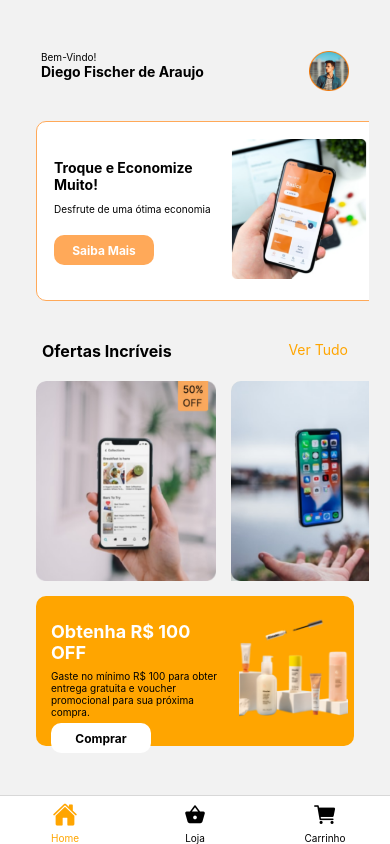
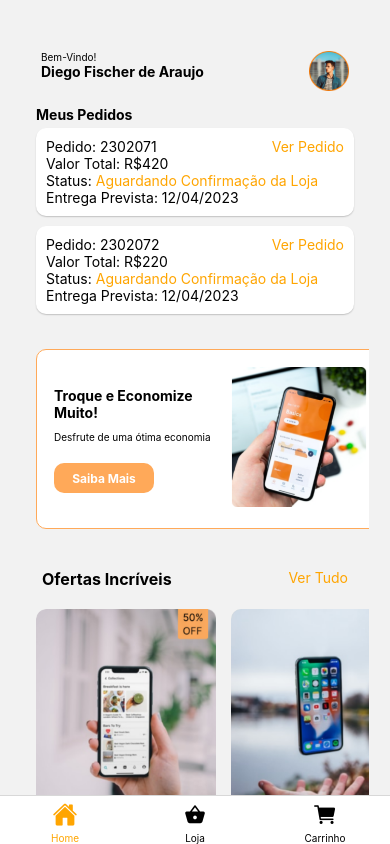
Before and after one commit to DiegoFischerDev/EcommerceApp-ReactNative, a React Native app: screen /TabRotas in a window 390 px wide. Built offline with nearby package versions, Linux system fonts and the light colour scheme; data requests are answered from the project's data file.

Commit message:
add Meus Pedidos

```diff
--- a/db.json
+++ b/db.json
@@ -35,9 +35,7 @@
       "review": 4.2,
       "reviewqtd": 80
     }
-
   ],
-
   "anuncios": [
     {
       "id": 1,
@@ -54,6 +52,41 @@
       "titulo": "Curso Java Experience",
       "descricao": "Depois do Carnaval"
     }
+  ],
+  "pedidos": [
+    {
+      "id": "2302071",
+      "itens": [
+        {
+          "id": 1,
+          "legenda": "Camisa Longa Branca",
+          "preço": 200,
+          "review": 3.8,
+          "reviewqtd": 80,
+          "tamanho": "M",
+          "quantidade": 2
+        }
+      ],
+      "valorTotalDoPedido": 420,
+      "status": "Aguardando Confirmação da Loja",
+      "previsãoDeEntrega": "12/04/2023"
+    },
+    {
+      "id": "2302072",
+      "itens": [
+        {
+          "id": 1,
+          "legenda": "Camisa Longa Branca",
+          "preço": 200,
+          "review": 3.8,
+          "reviewqtd": 80,
+          "tamanho": "G",
+          "quantidade": 1
+        }
+      ],
+      "valorTotalDoPedido": 220,
+      "status": "Aguardando Confirmação da Loja",
+      "previsãoDeEntrega": "12/04/2023"
+    }
   ]
-
 }
--- /dev/null
+++ b/src/hooks/useObterPedidosDaApi.js
@@ -0,0 +1,14 @@
+import { useEffect } from "react";
+import { api } from "../serviços";
+
+export function useObterPedidosDaApi (setPedidos) {
+
+  async function ObterPedidos (setPedidos) {
+    await api.get("/pedidos").then((response) => setPedidos(response.data))
+    .catch((erro) => console.error(erro));
+  }
+
+  useEffect (() => {
+    ObterPedidos(setPedidos)
+  }, []);
+}
--- a/src/telas/CarrinhoDeCompras/componentes/ResumoCompra.js
+++ b/src/telas/CarrinhoDeCompras/componentes/ResumoCompra.js
@@ -2,16 +2,36 @@ import React, { useContext, useEffect, useState } from 'react'
 import { StyleSheet, View,  Text, TouchableOpacity,  TextInput } from 'react-native'
 import FinalizarCompraModal from './FinalizarCompraModal';
 import { GlobalContext } from '../../../context/GlobalContext';
+import { useObterPedidosDaApi } from '../../../hooks/useObterPedidosDaApi';
+import axios from "axios";
 
 const ResumoCompra = () => {
 
   const [modalVisible, setModalVisible] = useState(false);
 
-  const { subtotal } = useContext(GlobalContext);
+  const { subtotal, itens } = useContext(GlobalContext);
 
   const[voucher, setVoucher] = useState(0)
   let taxaDeEntrega = subtotal === 0 ? 0 : 20;
   let total = subtotal - voucher + taxaDeEntrega;
+
+  const [pedidos, setPedidos] = useState([])
+
+  useObterPedidosDaApi(setPedidos)
+
+  let pedido = {
+    "id": "230207"+(pedidos.length+1),
+    "itens": itens,
+    "valorTotalDoPedido": total,
+    "status": "Aguardando Confirmação da Loja",
+    "previsãoDeEntrega": "12/04/2023"
+  }
+
+  const url = 'http://localhost:3000/';
+  async function EnviarPedido (pedido) {
+    await axios.post(url+'pedidos', pedido);
+  }
+
 
   return (
     <View >
@@ -61,7 +81,7 @@ const ResumoCompra = () => {
 
       <FinalizarCompraModal modalVisible={modalVisible} setModalVisible={setModalVisible} />
 
-      <TouchableOpacity style={estilos.orangeButton} onPress={() => setModalVisible(true)}>
+      <TouchableOpacity style={estilos.orangeButton} onPress={() => {setModalVisible(true); EnviarPedido (pedido)}}>
         <Text style={estilos.textoBotao}>Finalizar Compra</Text>
       </TouchableOpacity>
     </View>
--- /dev/null
+++ b/src/telas/home/componentes/MeusPedidosCard.js
@@ -0,0 +1,48 @@
+import react from "react";
+import { StyleSheet, Text, TouchableOpacity, View } from "react-native";
+
+
+const MeusPedidosCard = ({id, valorTotal, status, dataDaEntrega}) => {
+
+  return(
+    <View style={estilos.meusPedidos}>
+      <View>
+        <View style={{flexDirection:'row', justifyContent: "space-between"}}>
+          <Text>Pedido: {id}</Text>
+          <TouchableOpacity><Text style={{color: 'orange'}}>Ver Pedido</Text></TouchableOpacity>
+        </View>
+        <Text>Valor Total: R${valorTotal}</Text>
+        <View style={{flexDirection:'row'}}>
+          <Text>Status: </Text>
+          <Text style={{color: 'orange'}}>{status}</Text>
+        </View>
+        <Text>Entrega Prevista: {dataDaEntrega}</Text>
+      </View>
+    </View>
+  )
+
+}
+
+export default MeusPedidosCard
+
+
+const estilos = StyleSheet.create({
+
+  meusPedidos: {
+    backgroundColor: "#FFF",
+    padding: 10,
+    marginHorizontal: 15,
+    marginVertical: 5,
+    borderRadius: 10,
+
+    shadowColor: "#000",
+    shadowOffset: {
+	  width: 0,
+	  height: 1,
+    },
+    shadowOpacity: 0.20,
+    shadowRadius: 1.41,
+    elevation: 2,
+  }
+
+})
--- a/src/telas/home/index.js
+++ b/src/telas/home/index.js
@@ -1,5 +1,5 @@
 import React, { useEffect, useState } from 'react'
-import { SafeAreaView, ScrollView, StyleSheet, View, Text, Image,} from 'react-native'
+import { SafeAreaView, ScrollView, StyleSheet, View, Text, Image, TouchableOpacity,} from 'react-native'
 import oferta1 from '../../../assets/oferta_1.png'
 import oferta2 from '../../../assets/oferta_2.png'
 import Titulo from '../../componentes/Titulo'
@@ -8,29 +8,41 @@ import HorizontalCard from './componentes/HorizontalCard'
 import HeaderBemVindo from './componentes/HeaderBemVindo'
 import Ofertas from './componentes/Oferta'
 import { useObterAnunciosDaApi } from '../../hooks/useObterAnunciosDaApi'
+import { useObterPedidosDaApi } from '../../hooks/useObterPedidosDaApi'
+import MeusPedidosCard from './componentes/MeusPedidosCard'
 
 const Home = () => {
 
   const [anuncios, setAnuncios] = useState([]);
-
   useObterAnunciosDaApi(setAnuncios);
 
-  console.table(anuncios)
+  const [pedidos, setPedidos] = useState([])
+  useObterPedidosDaApi(setPedidos)
+
 
   return (
 
-    <SafeAreaView style={{padding:21}}>
+    <SafeAreaView style={{padding:21}} >
+
       <StatusB/>
 
       <HeaderBemVindo UsuarioName={"Diego Fischer de Araujo"}/>
 
+      <Text style={pedidos ? {fontWeight:'700', marginTop: 15, marginLeft: 15} : {display:"none"}}>Meus Pedidos</Text>
+
+        {pedidos?.map((pedido, indice) => {
+          return (
+            <MeusPedidosCard id={pedido.id} valorTotal={pedido.valorTotalDoPedido} status={pedido.status} dataDaEntrega={pedido.previsãoDeEntrega} key={indice} />
+        )})}
+
       <View>
         <ScrollView showsHorizontalScrollIndicator={false} horizontal>
+
           {anuncios?.map((anuncio, indice) => {
             return (
-                    <HorizontalCard titulo={anuncio.titulo} descricao={anuncio.descricao} key={indice} />
-                    )
-          })}
+              <HorizontalCard titulo={anuncio.titulo} descricao={anuncio.descricao} key={indice} />
+          )})}
+
         </ScrollView>
       </View>
 
```
